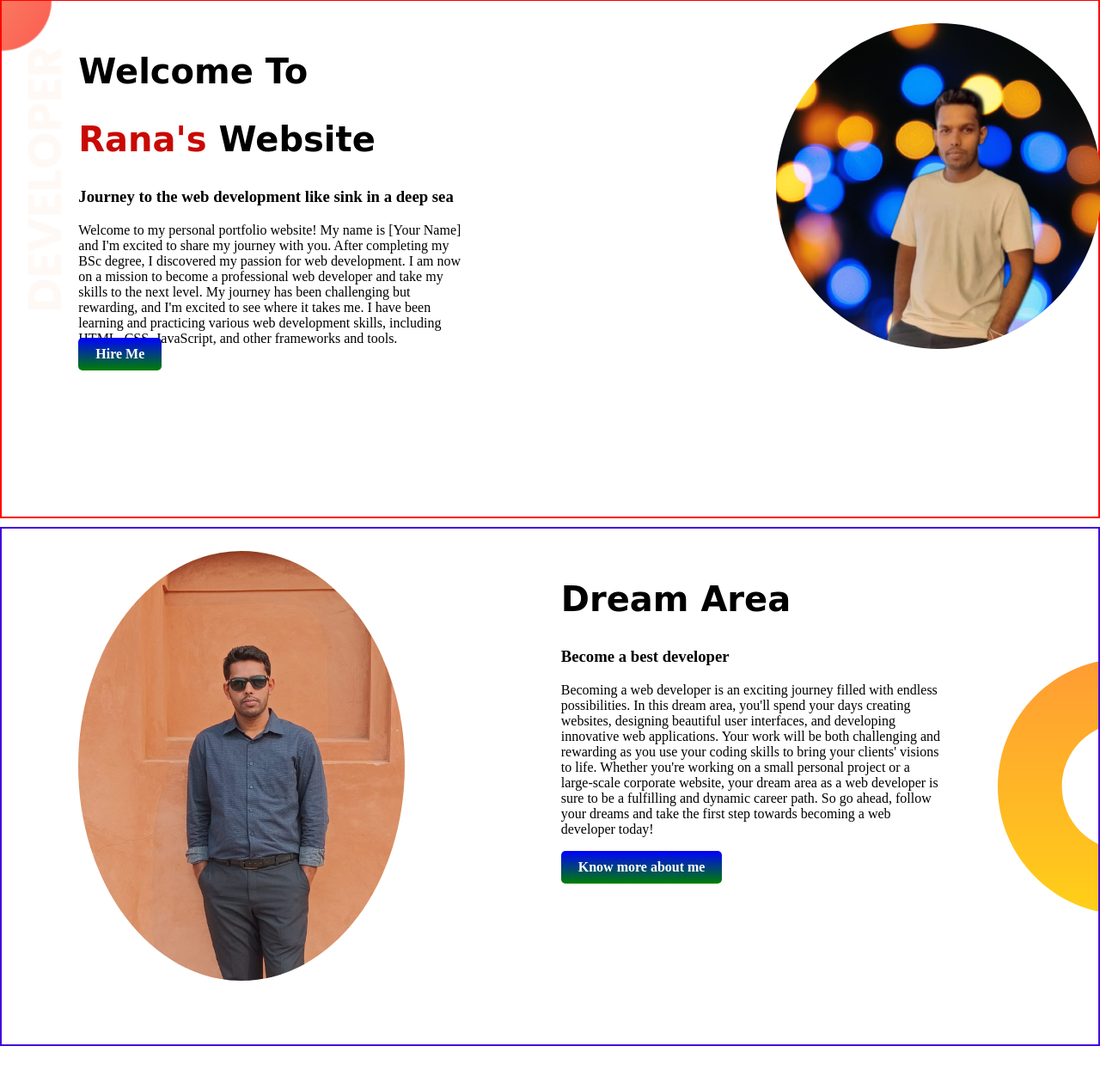
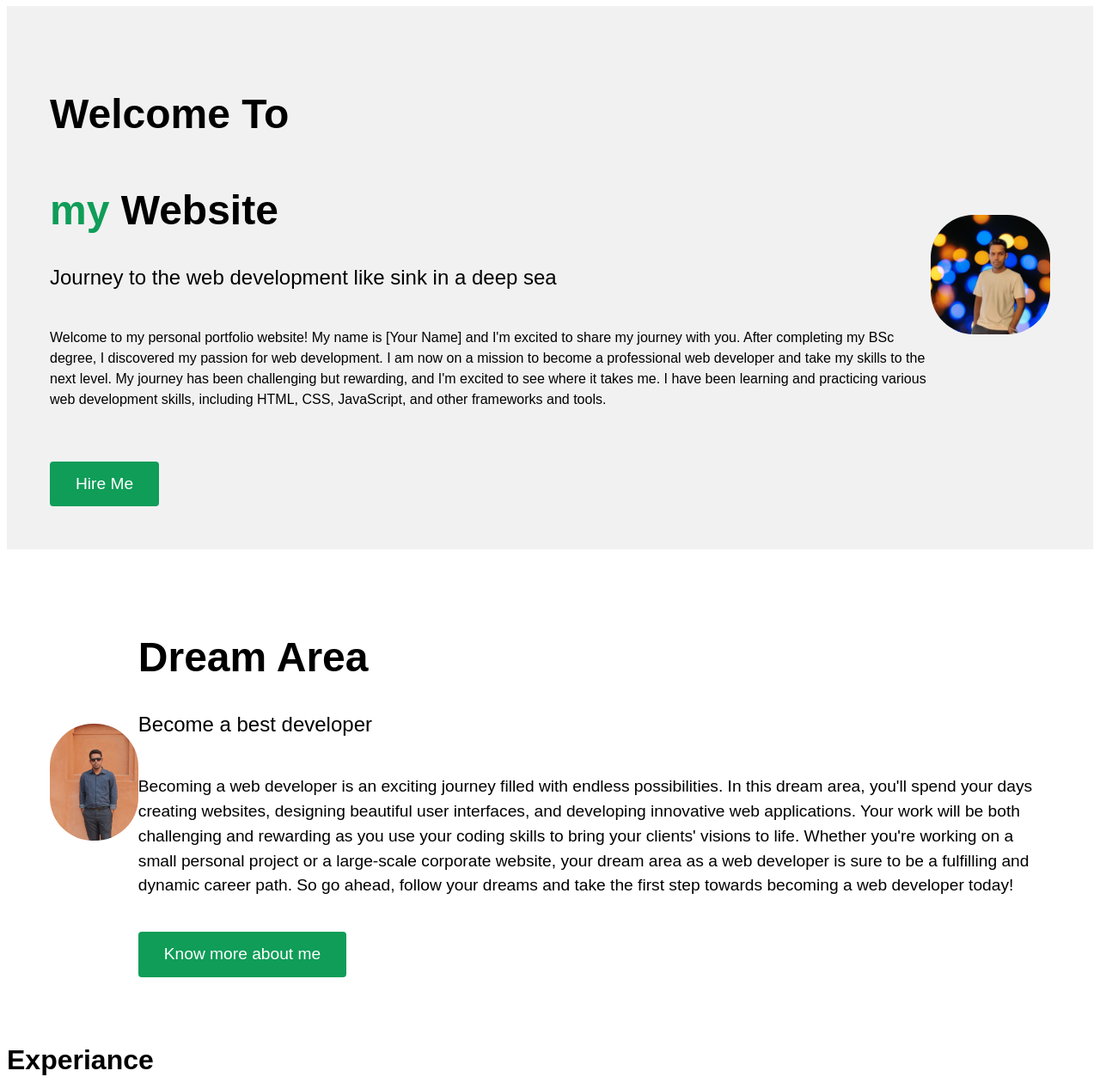
Before and after one commit to RANACSERU/portfolio, a plain HTML site: page index.html in a window 1280 px wide. Shown: the part 1-1261 px from the top of the page at 86% size. Drawn offline with Linux system fonts and the light colour scheme; a web font is replaced by a local one.

Commit message:
website is created with new css

```diff
--- a/index.html
+++ b/index.html
@@ -14,7 +14,7 @@
     <section class="top-banner">
         <div class="half-width">
             <h1>Welcome To</h1>
-            <h1><span id="span">Rana's </span>Website</h1>
+            <h1><span id="span">my </span>Website</h1>
             <h3>Journey to the web development like sink in a deep sea  </h3>
             <p id="decription">Welcome to my personal portfolio website! My name is [Your Name] and I'm excited to share my journey with you.
 
@@ -46,18 +46,21 @@
         </div>
 
     </section>
-    <section class="experiance-area">
-        <div class="second-half">
+    <div class="experiance-area">
+        <h1>Experiance</h1>
+        <div class="second-half single-experiance" >
             <h2>Full Stack Web Dev</h2>
             <h3>2024- Future| Pro Level developer</h3>
             <p>Becoming a pro-level developer is a journey that requires hard work, dedication, and continuous learning. It starts with learning the basics of programming languages and software development principles. As you progress, it's important to work on real-world projects, collaborate with other developers, and continuously improve your skills.</p>
 
         </div>
-        <div class="half-width">
+        <div class="second-half single-experiance">
+            <h2>Entry level Web Developer</h2>
+            <h3>2023- 2024| Entry Level developer</h3>
+            <p>Becoming a pro-level developer is a journey that requires hard work, dedication, and continuous learning. It starts with learning the basics of programming languages and software development principles. As you progress, it's important to work on real-world projects, collaborate with other developers, and continuously improve your skills.</p>
 
         </div>
-
-    </section>
+    </div>
 
 
 
--- a/style.css
+++ b/style.css
@@ -1,80 +1,126 @@
-body{
-    margin: 0px;
+/* Set the font family and size for the entire document */
+body {
+    font-family: 'Patua One', sans-serif;
+    font-size: 16px;
+    line-height: 1.5;
     }
 
-#decription{
-    /* overflow: scroll; */
-    height: 100px;
+    /* Set the background color for the top banner section */
+    .top-banner {
+    background-color: #f1f1f1;
+    display: flex;
+    justify-content: space-between;
+    align-items: center;
+    padding: 50px;
     }
+
+    /* Style the headings and description text in the top banner */
+    .top-banner h1 {
+    font-size: 3rem;
+    margin-bottom: 20px;
+    }
+
+    #span {
+    color: #0f9d58;
+    }
+
+    .top-banner h3 {
+    font-size: 1.5rem;
+    font-weight: 400;
+    margin-bottom: 40px;
+    }
+
+    #description {
+    font-size: 1.2rem;
+    font-weight: 300;
+    }
+
+    /* Style the profile image in the top banner */
+    #profile {
+    width: 100%;
+    max-width: 500px;
+    border-radius:50px;
+    }
+
+    /* Set the background color for the bottom banner section */
+    .bottom-banner {
+    background-color: #fff;
+    display: flex;
+    justify-content: space-between;
+    align-items: center;
+    padding: 50px;
+    }
+
+    /* Style the headings and description text in the bottom banner */
+    .bottom-banner h1 {
+    font-size: 3rem;
+    margin-bottom: 20px;
+    }
+
+    .bottom-banner h3 {
+    font-size: 1.5rem;
+    font-weight: 400;
+    margin-bottom: 40px;
+    }
+
+    .bottom-banner p {
+    font-size: 1.2rem;
+    font-weight: 300;
+    }
+
+    /* Style the profile image in the bottom banner */
+    #profile2 {
+    width: 100%;
+    max-width: 500px;
+    border-radius:50px;
+    }
+
+    /* Style the experience area */
+    .experience-area {
+    background-color: #f1f1f1;
+    padding: 50px;
+    }
+
+    .experience-area h1 {
+    font-size: 3rem;
+    margin-bottom: 40px;
+    }
+
+    .single-experience {
+    margin-bottom: 40px;
+    /* float: left; */
+    display: flex;
+    }
+
+    .single-experience h2 {
+    font-size: 2rem;
+    margin-bottom: 10px;
+    }
+
+    .single-experience h3 {
+    font-size: 1.2rem;
+    font-weight: 400;
+    margin-bottom: 20px;
+    }
+
+    .single-experience p {
+    font-size: 1.2rem;
+    font-weight: 300;
+    }
+
+    /* Style the "Hire Me" and "Know more about me" buttons */
     .btn {
     display: inline-block;
-    padding: 10px 20px;
-    font-size: 16px;
-    font-weight: bold;
-    text-align: center;
+    background-color: #0f9d58;
+    color: #fff;
+    padding: 12px 30px;
+    border-radius: 4px;
+    font-size: 1.2rem;
     text-decoration: none;
-    /* background-color: #007bff; */
-    background-image: linear-gradient(blue, green);
-    color: #fff;
-    border: none;
-    border-radius: 5px;
-    cursor: pointer;
+    margin-top: 20px;
     }
 
     .btn:hover {
-    background-color: #0062cc;
+    background-color: #0a7043;
+    color: #fff;
     }
-
-
-h1{
-    font-size: 40px;
-    font-family: 'Patua One', cursive;
-}
-#span{
-    color: rgb(201, 9, 3);
-}
-
-
-.half-width{
-    width: 35%;
-    float: left;
-    margin-left: 5%;
-    padding: 2%;
-}
-
-.half-width img{
-    width: 85%;
-    border-radius: 500px;
-    margin-left: 250px;
-}
-
-.top-banner{
-    background-image: url(images/top-banner.png);
-    height: 600px;
-    border: 2px solid red;
-    background-repeat: no-repeat;
-}
-.bottom-banner{
-    background-image: url(images/dream-bg.png);
-    height: 600px;
-    border: 2px solid rgb(66, 5, 220);
-    background-repeat: no-repeat;
-    background-position: right;
-}
-.second-half{
-    width: 35%;
-    float: left;
-    margin-left: 5%;
-    padding: 2%;
-    height: 1000px;
-
-}
-.second-half img{
-    width: 85%;
-    border-radius: 50%;
-    /* margin-left: 250px; */
-    height: 50%;
-}
-section{
-    margin-bottom: 10px;
-}
--- /dev/null
+++ b/style2.css
@@ -0,0 +1,55 @@
+body{
+    margin: 0px;
+}
+
+.div{
+    float: left;
+    border: 2px solid rgb(0, 255, 72);
+    margin: 20px 20px 20px 100px;
+    padding: 20px ;
+    width: 45%;
+    box-shadow: 10px 10px 30px gray;
+
+
+}
+#div2 a{
+    margin-top: 50px;
+}
+a:hover{
+    transform: scale(1.02);
+}
+.section{
+    border: 2px solid red;
+    display: flex;
+    justify-content: space-between;
+    /* justify-content:; */
+    width: 100%;
+    height: auto;
+    background-image: url(images/exp-bg.png);
+    background-repeat: no-repeat;
+}
+
+#div1{
+    border-left:5px solid lawngreen ;
+    background-image: linear-gradient(rgb(0, 187, 255), rgb(31, 4, 10));
+}
+
+#div2{
+    border-left:5px solid rgb(252, 118, 0) ;
+    /* border-image: linear-gradient(rgb(255, 153, 0), rgb(128, 0, 26)); */
+    background-image: linear-gradient(rgb(255, 183, 0), rgb(128, 0, 0));
+}
+a{
+    display: inline-block;
+    padding: 10px 20px;
+    font-size: 16px;
+    font-weight: bold;
+    text-align: center;
+    text-decoration: none;
+    /* background-color: #007bff; */
+    background-image: linear-gradient(blue, green);
+    color: #fff;
+    border: none;
+    border-radius: 5px;
+    cursor: pointer
+}
--- /dev/null
+++ b/style3.css
@@ -0,0 +1,80 @@
+body{
+    margin: 0px;
+}
+
+#decription{
+    /* overflow: scroll; */
+    height: 100px;
+}
+.btn {
+    display: inline-block;
+    padding: 10px 20px;
+    font-size: 16px;
+    font-weight: bold;
+    text-align: center;
+    text-decoration: none;
+    /* background-color: #007bff; */
+    background-image: linear-gradient(blue, green);
+    color: #fff;
+    border: none;
+    border-radius: 5px;
+    cursor: pointer;
+  }
+
+  .btn:hover {
+    background-color: #0062cc;
+  }
+
+
+h1{
+    font-size: 40px;
+    font-family: 'Patua One', cursive;
+}
+#span{
+    color: rgb(201, 9, 3);
+}
+
+
+.half-width{
+    width: 35%;
+    float: left;
+    margin-left: 5%;
+    padding: 2%;
+}
+
+.half-width img{
+    width: 85%;
+    border-radius: 500px;
+    margin-left: 250px;
+}
+
+.top-banner{
+    background-image: url(images/top-banner.png);
+    height: 600px;
+    border: 2px solid red;
+    background-repeat: no-repeat;
+}
+.bottom-banner{
+    background-image: url(images/dream-bg.png);
+    height: 600px;
+    border: 2px solid rgb(66, 5, 220);
+    background-repeat: no-repeat;
+    background-position: right;
+}
+.second-half{
+    width: 35%;
+    float: left;
+    margin-left: 5%;
+    padding: 2%;
+    height: 1000px;
+
+}
+.second-half img{
+    width: 85%;
+    border-radius: 50%;
+    /* margin-left: 250px; */
+    height: 50%;
+}
+section{
+    margin-bottom: 10px;
+}
```
Also changed, not shown: div.html (added, +27 -0 lines). Lines whose indentation alone changed are shown as unchanged.
